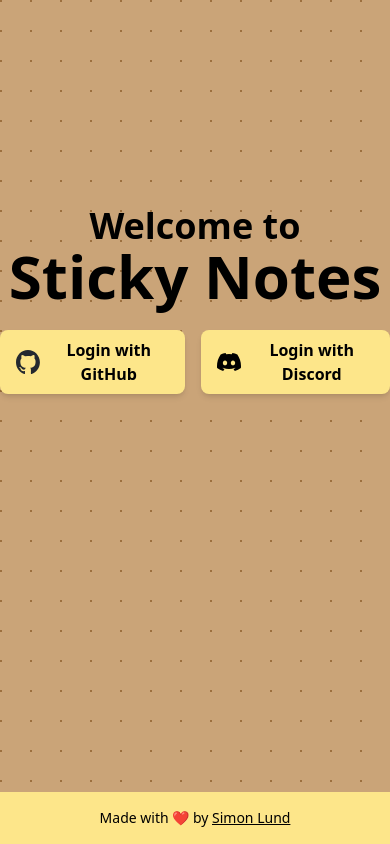
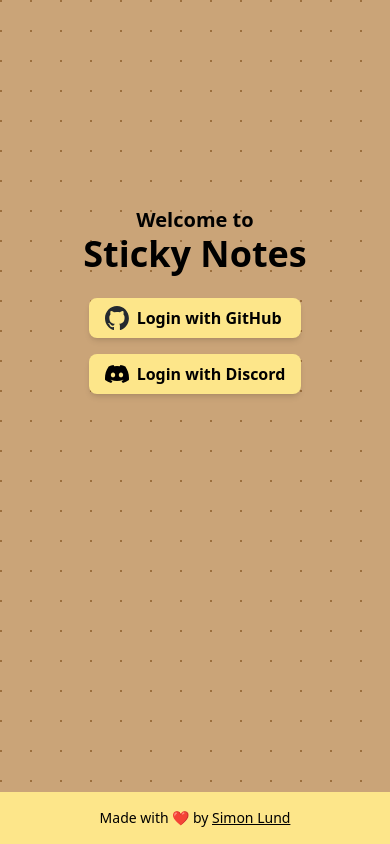
Before and after one commit to simon-lund/sticky-notes, a SvelteKit app: page /signin in a window 390 px wide. Built offline with nearby package versions, Linux system fonts and the light colour scheme.

Commit message:
:iphone: make signin page responsive

```diff
--- a/src/routes/(auth)/signin/+page.svelte
+++ b/src/routes/(auth)/signin/+page.svelte
@@ -20,12 +20,12 @@
 <div class="flex flex-col h-screen w-screen">
 	<div class="grow flex flex-col gap-6 items-center justify-center pb-48">
 		<div>
-			<span class="block text-center font-bold text-4xl">
+			<span class="block text-center font-bold text-xl sm:text-4xl">
 				Welcome to
 			</span>
-			<h1 class="text-center font-bold text-6xl">Sticky Notes</h1>
+			<h1 class="text-center font-bold text-4xl sm:text-6xl">Sticky Notes</h1>
 		</div>
-		<div class="flex gap-4">
+		<div class="flex flex-col sm:flex-row gap-4">
 			<button class="btn-login" on:click={() => signIn('github', {callbackUrl: '/'})}>
 				<img src="/github-mark.svg" alt="GitHub Logo" class="w-6 h-6" />
 				Login with GitHub
```
